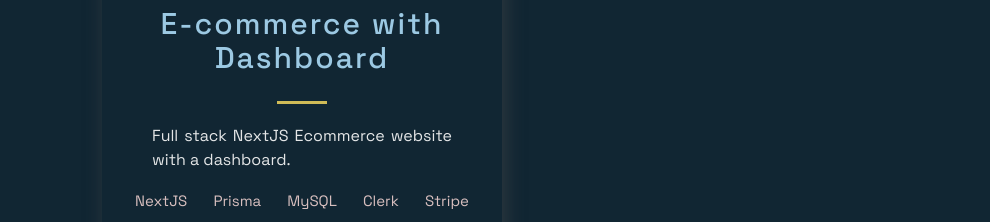
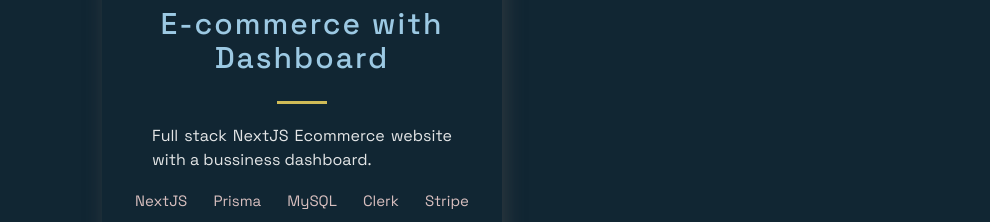
Before and after one commit to williamyulinchien/portfolio, a Next.js app: page / in a window 1280 px wide. Shown: the part 2529-2751 px from the top of the page, without its empty margins (88-1078 px from the left). Built offline with nearby package versions, Linux system fonts and the light colour scheme.

Commit message:
project-update-1

```diff
--- a/src/constants/constants.js
+++ b/src/constants/constants.js
@@ -37,7 +37,7 @@ export const projects = [
   },
   {
     title: 'E-commerce with Dashboard ',
-    description: "Full stack NextJS Ecommerce website with a dashboard. ",
+    description: "Full stack NextJS Ecommerce website with a bussiness dashboard.",
     image: '/images/image5.png',
     tags: ['NextJS', 'Prisma','MySQL','Clerk','Stripe'],
     source:'https://github.com/williamyulinchien/ecommerce-store',
```
